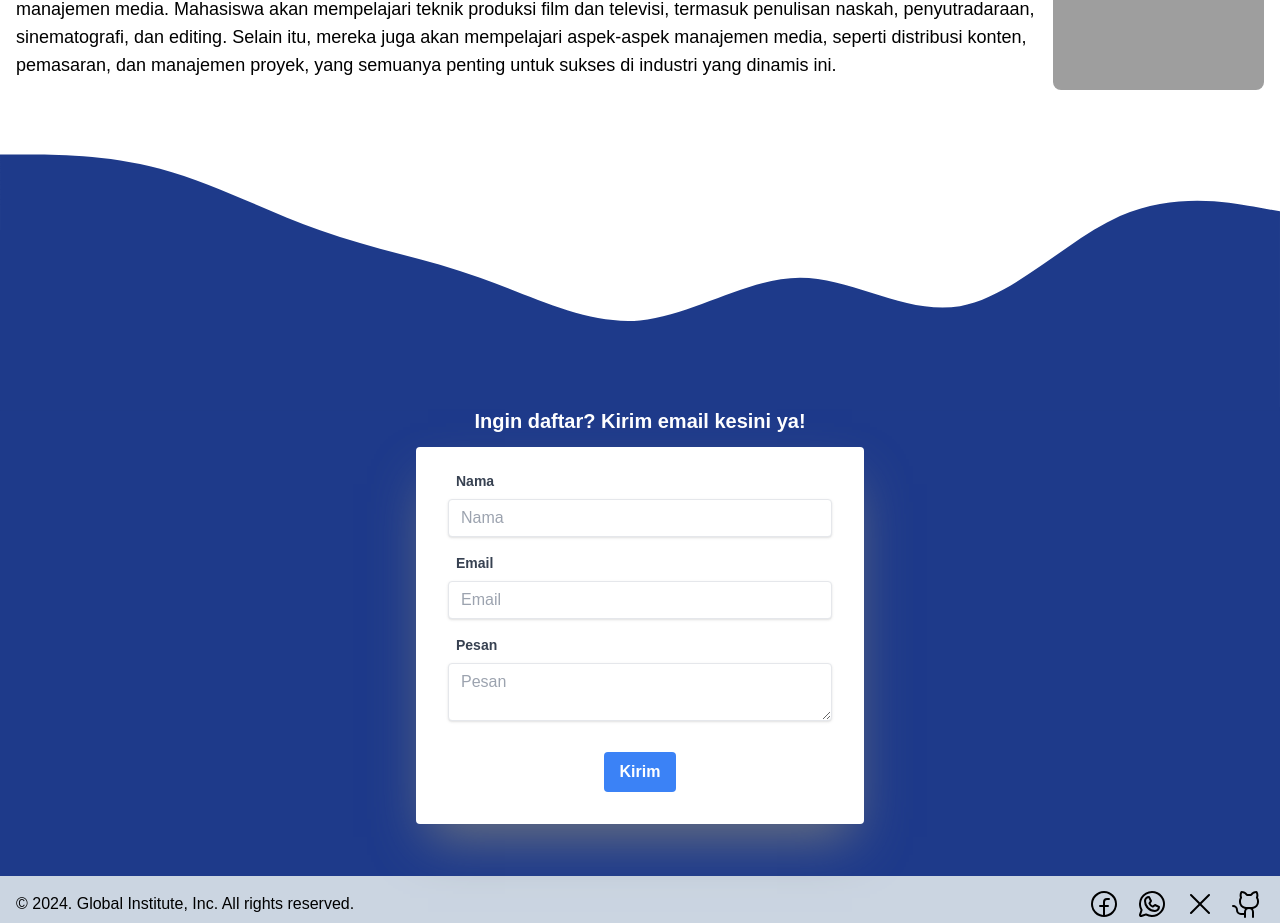
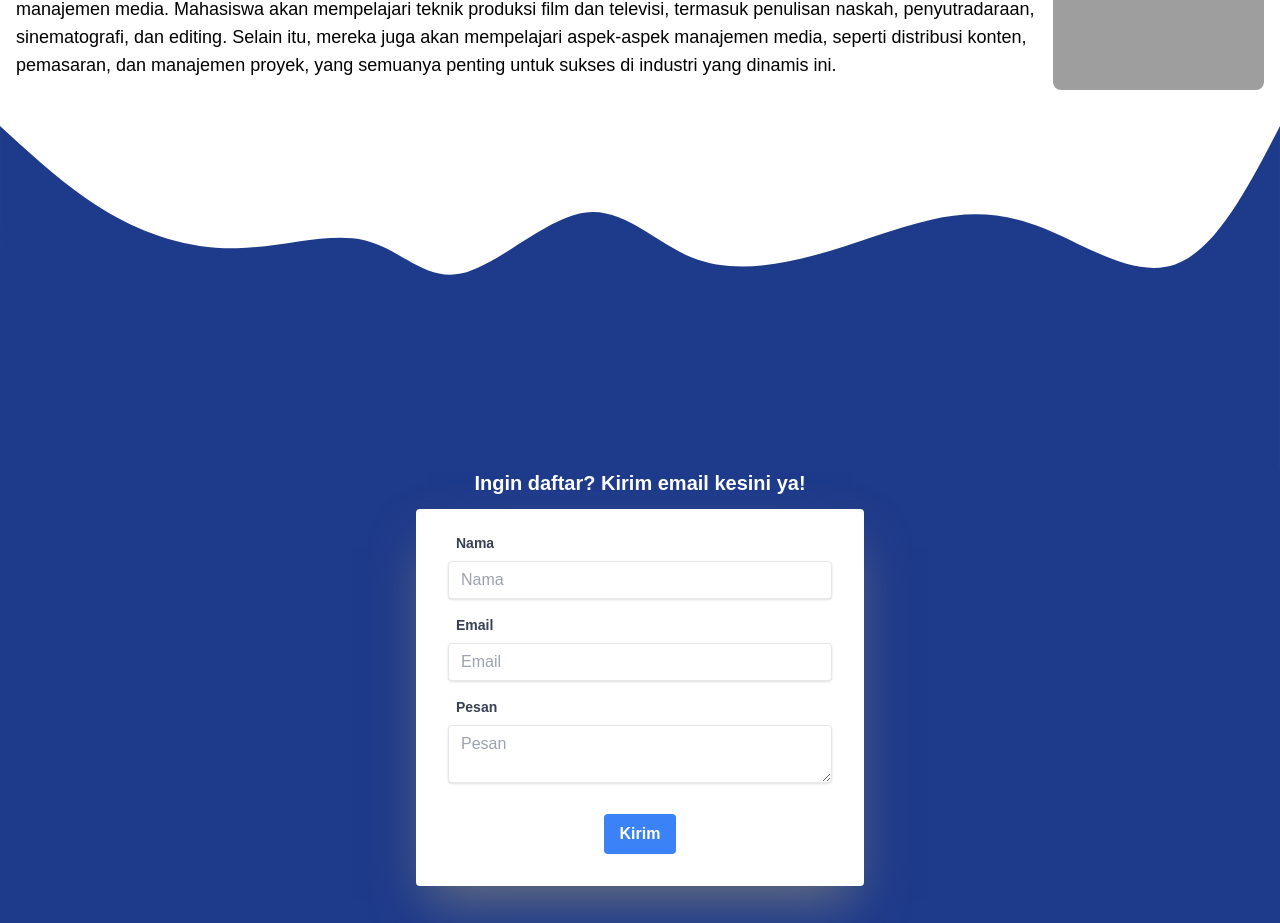
Before and after one commit to KbDevs12/project-2, a Next.js app: page / in a window 1280 px wide. Shown: the part 1380-2303 px from the top of the page. Built offline with nearby package versions, Linux system fonts and the light colour scheme; grey boxes are pictures that could not be loaded; a web font is replaced by a local one.

Commit message:
update index

```diff
--- a/src/app/page.tsx
+++ b/src/app/page.tsx
@@ -1,4 +1,5 @@
 import FormDaftar from "@/components/FormDaftar/FormDaftar";
+import Waves from "@/components/Waves/Waves";
 import {
   Bookmarks,
   Globe,
@@ -183,13 +184,7 @@ export default function Home() {
           </div>
         </div>
         <div className="relative -bottom-1">
-          <svg xmlns="http://www.w3.org/2000/svg" viewBox="0 0 1440 320">
-            <path
-              fill="#1e3a8a"
-              fillOpacity="1"
-              d="M0,32L30,32C60,32,120,32,180,48C240,64,300,96,360,117.3C420,139,480,149,540,170.7C600,192,660,224,720,218.7C780,213,840,171,900,170.7C960,171,1020,213,1080,202.7C1140,192,1200,128,1260,101.3C1320,75,1380,85,1410,90.7L1440,96L1440,320L1410,320C1380,320,1320,320,1260,320C1200,320,1140,320,1080,320C1020,320,960,320,900,320C840,320,780,320,720,320C660,320,600,320,540,320C480,320,420,320,360,320C300,320,240,320,180,320C120,320,60,320,30,320L0,320Z"
-            ></path>
-          </svg>
+          <Waves />
         </div>
         <div className="text-center bg-blue-900 pt-0 pb-8 px-0">
           <h3 className="text-xl text-white font-bold mb-4">
--- /dev/null
+++ b/src/components/Waves/Waves.tsx
@@ -0,0 +1,45 @@
+"use client";
+export default function Waves() {
+  return (
+    <svg
+      width="100%"
+      height="100%"
+      id="svg"
+      viewBox="0 0 1440 390"
+      xmlns="http://www.w3.org/2000/svg"
+      className="transition duration-300 ease-in-out delay-150"
+    >
+      <style>
+        {`.path-0{
+            animation:pathAnim-0 4s;
+            animation-timing-function: linear;
+            animation-iteration-count: infinite;
+          }
+          @keyframes pathAnim-0{
+            0%{
+              d: path("M 0,400 L 0,0 C 51.26601725814078,101.33402276176294 102.53203451628156,202.66804552352588 145,207 C 187.46796548371844,211.33195447647412 221.13787919301456,118.66184066765949 256,100 C 290.86212080698544,81.33815933234051 326.91644871166017,136.6845918058362 376,178 C 425.08355128833983,219.3154081941638 487.1963259603448,246.5997921089958 528,212 C 568.8036740396552,177.4002078910042 588.2982474469603,80.91623975818061 637,81 C 685.7017525530397,81.08376024181939 763.6106842518138,177.73524885828172 809,188 C 854.3893157481862,198.26475114171828 867.2590155457847,122.14276480869248 898,101 C 928.7409844542153,79.85723519130752 977.3532535650475,113.6936919069484 1031,147 C 1084.6467464349525,180.3063080930516 1143.3279701940257,213.0824675635139 1186,198 C 1228.6720298059743,182.9175324364861 1255.3348656588498,119.97643783899602 1295,79 C 1334.6651343411502,38.02356216100397 1387.3325671705752,19.011781080501986 1440,0 L 1440,400 L 0,400 Z");
+            }
+            25%{
+              d: path("M 0,400 L 0,0 C 40.113907979012566,40.919136774218686 80.22781595802513,81.83827354843737 125,123 C 169.77218404197487,164.16172645156263 219.202644146912,205.5660425804692 268,193 C 316.797355853088,180.4339574195308 364.96160745432684,113.89755612968575 410,99 C 455.03839254567316,84.10244387031425 496.95092603578064,120.84373290078784 537,150 C 577.0490739642194,179.15626709921216 615.2346884025505,200.72751226716295 658,211 C 700.7653115974495,221.27248773283705 748.1103203540168,220.24621803056033 791,211 C 833.8896796459832,201.75378196943967 872.3240301813823,184.28761561059574 916,165 C 959.6759698186177,145.71238438940426 1008.5935589204539,124.60331952705681 1051,139 C 1093.406441079546,153.3966804729432 1129.301734136801,203.29910628117702 1175,205 C 1220.698265863199,206.70089371882298 1276.1995045323424,160.20025534823515 1322,118 C 1367.8004954676576,75.79974465176487 1403.9002477338288,37.899872325882434 1440,0 L 1440,400 L 0,400 Z");
+            }
+            50%{
+              d: path("M 0,400 L 0,0 C 39.02855048262941,35.14860311057358 78.05710096525883,70.29720622114716 122,93 C 165.94289903474117,115.70279377885284 214.80014662159408,125.95977822598493 266,127 C 317.1998533784059,128.04022177401507 370.7423125483648,119.863680874913 410,134 C 449.2576874516352,148.136319125087 474.23060318494686,184.585498274363 515,169 C 555.7693968150531,153.414501725637 612.3352747118478,85.79432602763498 657,76 C 701.6647252881522,66.20567397236502 734.4282979676619,114.23719761509707 776,136 C 817.5717020323381,157.76280238490293 867.951533417505,153.25688351197675 915,142 C 962.048466582495,130.74311648802325 1005.7655683623184,112.73526833699593 1047,99 C 1088.2344316376816,85.26473166300407 1126.9861931332218,75.80204314003956 1174,98 C 1221.0138068667782,120.19795685996044 1276.2896591047938,174.05655910284582 1322,163 C 1367.7103408952062,151.94344089715418 1403.855170447603,75.97172044857709 1440,0 L 1440,400 L 0,400 Z");
+            }
+            75%{
+              d: path("M 0,400 L 0,0 C 47.259989481494344,48.49299563145564 94.51997896298869,96.98599126291128 131,115 C 167.4800210370113,133.01400873708872 193.1800736295396,120.54903057981048 242,107 C 290.8199263704604,93.45096942018952 362.7597265188528,78.81788641784675 415,85 C 467.2402734811472,91.18211358215325 499.7810202950493,118.17942374880249 537,140 C 574.2189797049507,161.8205762511975 616.1161923009497,178.46441858694325 654,187 C 691.8838076990503,195.53558141305675 725.754210501152,195.96290190342452 774,200 C 822.245789498848,204.03709809657548 884.8669656944427,211.68397379935863 933,212 C 981.1330343055573,212.31602620064137 1014.7779267210772,205.301202899141 1051,171 C 1087.2220732789228,136.698797100859 1126.0213274212485,75.1112146040774 1167,96 C 1207.9786725787515,116.8887853959226 1251.136763593929,220.2539386845493 1297,218 C 1342.863236406071,215.7460613154507 1391.4316182030357,107.87303065772535 1440,0 L 1440,400 L 0,400 Z");
+            }
+            100%{
+              d: path("M 0,400 L 0,0 C 51.26601725814078,101.33402276176294 102.53203451628156,202.66804552352588 145,207 C 187.46796548371844,211.33195447647412 221.13787919301456,118.66184066765949 256,100 C 290.86212080698544,81.33815933234051 326.91644871166017,136.6845918058362 376,178 C 425.08355128833983,219.3154081941638 487.1963259603448,246.5997921089958 528,212 C 568.8036740396552,177.4002078910042 588.2982474469603,80.91623975818061 637,81 C 685.7017525530397,81.08376024181939 763.6106842518138,177.73524885828172 809,188 C 854.3893157481862,198.26475114171828 867.2590155457847,122.14276480869248 898,101 C 928.7409844542153,79.85723519130752 977.3532535650475,113.6936919069484 1031,147 C 1084.6467464349525,180.3063080930516 1143.3279701940257,213.0824675635139 1186,198 C 1228.6720298059743,182.9175324364861 1255.3348656588498,119.97643783899602 1295,79 C 1334.6651343411502,38.02356216100397 1387.3325671705752,19.011781080501986 1440,0 L 1440,400 L 0,400 Z");
+            }`}
+      </style>
+      <path
+        d="M 0,400 L 0,0 C 51.26601725814078,101.33402276176294 102.53203451628156,202.66804552352588 145,207 C 187.46796548371844,211.33195447647412 221.13787919301456,118.66184066765949 256,100 C 290.86212080698544,81.33815933234051 326.91644871166017,136.6845918058362 376,178 C 425.08355128833983,219.3154081941638 487.1963259603448,246.5997921089958 528,212 C 568.8036740396552,177.4002078910042 588.2982474469603,80.91623975818061 637,81 C 685.7017525530397,81.08376024181939 763.6106842518138,177.73524885828172 809,188 C 854.3893157481862,198.26475114171828 867.2590155457847,122.14276480869248 898,101 C 928.7409844542153,79.85723519130752 977.3532535650475,113.6936919069484 1031,147 C 1084.6467464349525,180.3063080930516 1143.3279701940257,213.0824675635139 1186,198 C 1228.6720298059743,182.9175324364861 1255.3348656588498,119.97643783899602 1295,79 C 1334.6651343411502,38.02356216100397 1387.3325671705752,19.011781080501986 1440,0 L 1440,400 L 0,400 Z"
+        stroke="none"
+        strokeWidth="0"
+        fill="#1E3A8A"
+        fillOpacity="1"
+        className="transition-all duration-300 ease-in-out delay-150 path-0"
+      ></path>
+    </svg>
+  );
+}
```
